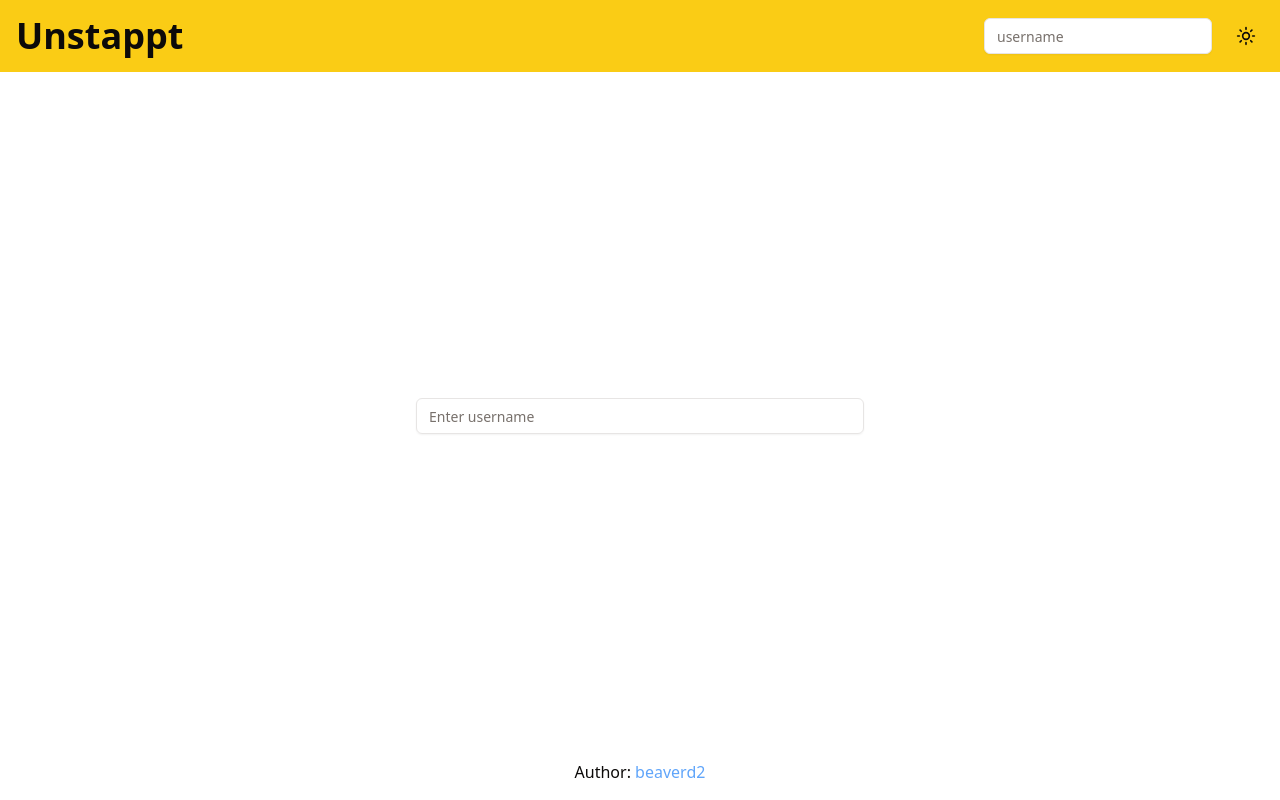
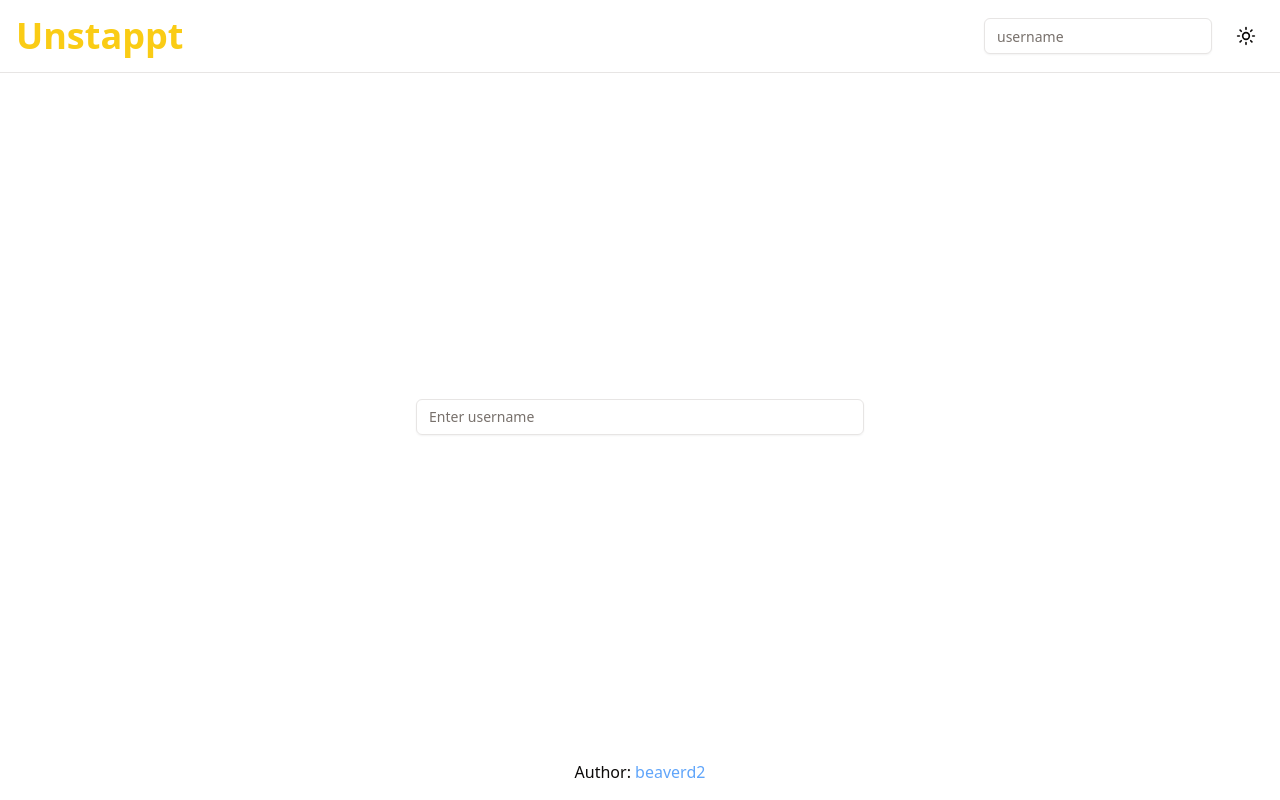
Before and after one commit to beaverd2/unstappt-ts, a Next.js app: page / in a window 1280 px wide. Built offline with nearby package versions, Linux system fonts and the light colour scheme.

Commit message:
feat: change header styles

```diff
--- a/components/header/index.tsx
+++ b/components/header/index.tsx
@@ -4,9 +4,9 @@ import { ThemeToggle } from '@/components/theme-toggle'
 
 export const Header = () => {
   return (
-    <div className="w-full bg-primary py-2 md:py-4">
+    <div className="w-full border-b border-border py-2 md:py-4">
       <div className="container mx-auto flex items-center justify-between gap-4 px-4">
-        <Link className="text-xl font-semibold md:text-4xl" href="/" passHref>
+        <Link className="text-2xl font-semibold text-primary md:text-4xl" href="/" passHref>
           Unstappt
         </Link>
         <div className="flex items-center gap-4">
```
